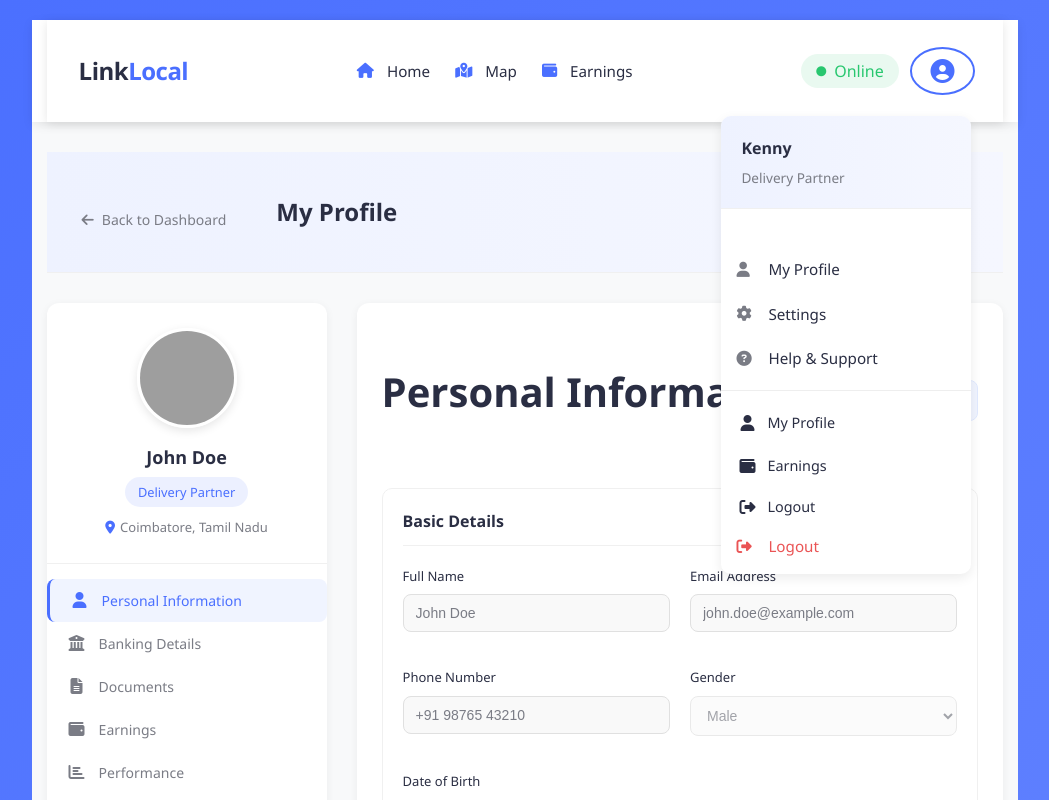
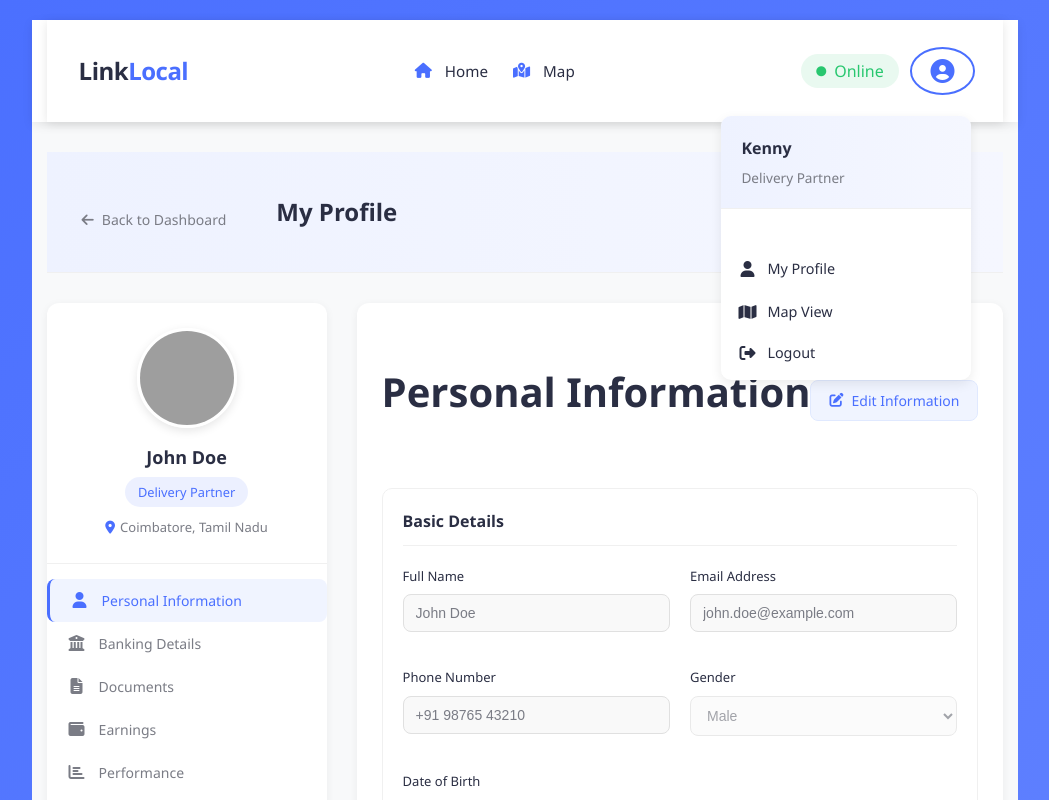
Before and after one commit to satyakarthikeya/link_local_B2B, a React (Vite) app: page /delivery-profile in a window 1280 px wide. Both pictures are taken after a click on the button "Profile menu". Shown: the top 800 px of the page, without its empty margins (115-1164 px from the left). Built offline with nearby package versions, Linux system fonts and the light colour scheme; grey boxes are pictures that could not be loaded.

Commit message:
feat: Enhance D_Navbar with logout functionality and user feedback during logout process

```diff
--- a/src/components/D_Navbar.jsx
+++ b/src/components/D_Navbar.jsx
@@ -1,13 +1,16 @@
 import React, { useState, useEffect, useRef } from "react";
 import { Link, useNavigate } from "react-router-dom";
+import { useAuth } from "../context/AuthContext";
 import "../styles/delivery_home.css"; // Ensure correct path
 import "@fortawesome/fontawesome-free/css/all.min.css";
 
 const D_Navbar = ({ isOnlineGlobal, setIsOnlineGlobal }) => {
   const navigate = useNavigate();
+  const { logout } = useAuth();
   const [menuOpen, setMenuOpen] = useState(false);
   const [profileDropdown, setProfileDropdown] = useState(false);
   const dropdownRef = useRef(null);
+  const [isLoggingOut, setIsLoggingOut] = useState(false);
 
   // Use the global status if provided, otherwise use local state
   const [isOnline, setIsOnline] = useState(true);
@@ -44,11 +47,17 @@ const D_Navbar = ({ isOnlineGlobal, setIsOnlineGlobal }) => {
   }, []);
 
   // Handle logout
-  const handleLogout = () => {
-    // Add your logout logic here
-    console.log("Logging out...");
-    // Navigate to login page
-    navigate('/login-delivery');
+  const handleLogout = async () => {
+    try {
+      setIsLoggingOut(true);
+      await logout();
+      setIsLoggingOut(false);
+      navigate('/login-delivery', { replace: true });
+    } catch (error) {
+      console.error("Failed to log out:", error);
+      alert("Failed to log out. Please try again.");
+      setIsLoggingOut(false);
+    }
   };
 
   return (
@@ -84,12 +93,7 @@ const D_Navbar = ({ isOnlineGlobal, setIsOnlineGlobal }) => {
                   <span>Map</span>
                 </Link>
               </li>
-              <li>
-                <Link to="/earnings">
-                  <i className="fas fa-wallet"></i>
-                  <span>Earnings</span>
-                </Link>
-              </li>
+
             </ul>
           </nav>
 
@@ -126,34 +130,22 @@ const D_Navbar = ({ isOnlineGlobal, setIsOnlineGlobal }) => {
                     </div>
                   </div>
                   <div className="profile-links">
-                    <Link to="/delivery-profile" className="profile-link">
-                      <i className="fas fa-user"></i>
-                      <span>My Profile</span>
-                    </Link>
-                    <Link to="/settings" className="profile-link">
-                      <i className="fas fa-cog"></i>
-                      <span>Settings</span>
-                    </Link>
-                    <Link to="/help" className="profile-link">
-                      <i className="fas fa-question-circle"></i>
-                      <span>Help & Support</span>
-                    </Link>
-                    <div className="dropdown-divider"></div>
                     <div className="user-dropdown" ref={dropdownRef}>
                       <Link to="/delivery-profile" className="dropdown-item">
                         <i className="fas fa-user"></i> My Profile
                       </Link>
-                      <Link to="/earning-history" className="dropdown-item">
-                        <i className="fas fa-wallet"></i> Earnings
+                      <Link to="/map-view" className="dropdown-item">
+                        <i className="fas fa-map"></i> Map View
                       </Link>
-                      <button onClick={handleLogout} className="dropdown-item">
-                        <i className="fas fa-sign-out-alt"></i> Logout
+                      <button
+                        onClick={handleLogout}
+                        className="dropdown-item"
+                        disabled={isLoggingOut}
+                      >
+                        <i className="fas fa-sign-out-alt"></i>
+                        <span>{isLoggingOut ? "Logging out..." : "Logout"}</span>
                       </button>
                     </div>
-                    <button onClick={handleLogout} className="profile-link logout-link">
-                      <i className="fas fa-sign-out-alt"></i>
-                      <span>Logout</span>
-                    </button>
                   </div>
                 </div>
               )}
```
Also changed, not shown: 1 other file (tests, documents, lock files or other folders).
